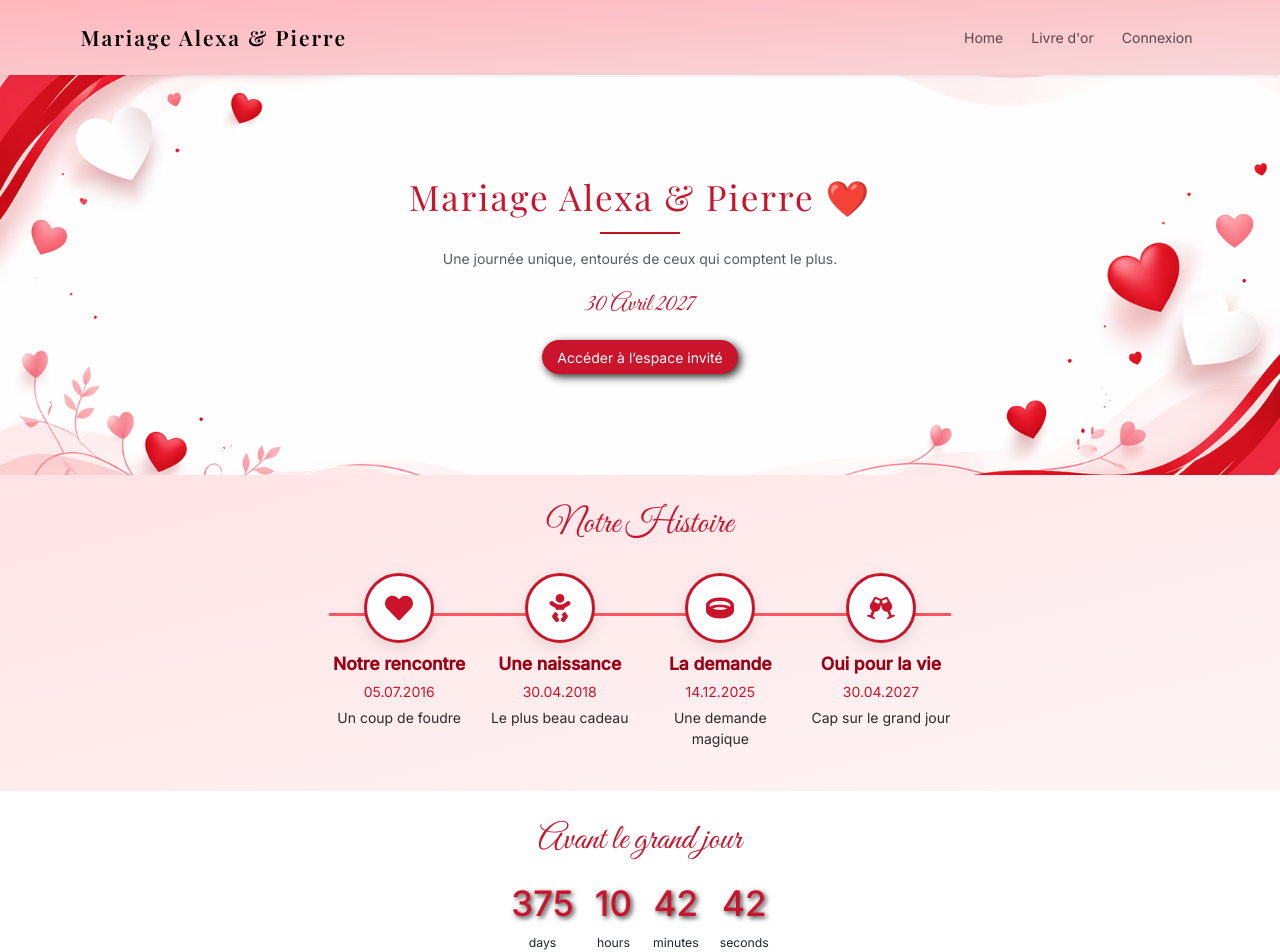
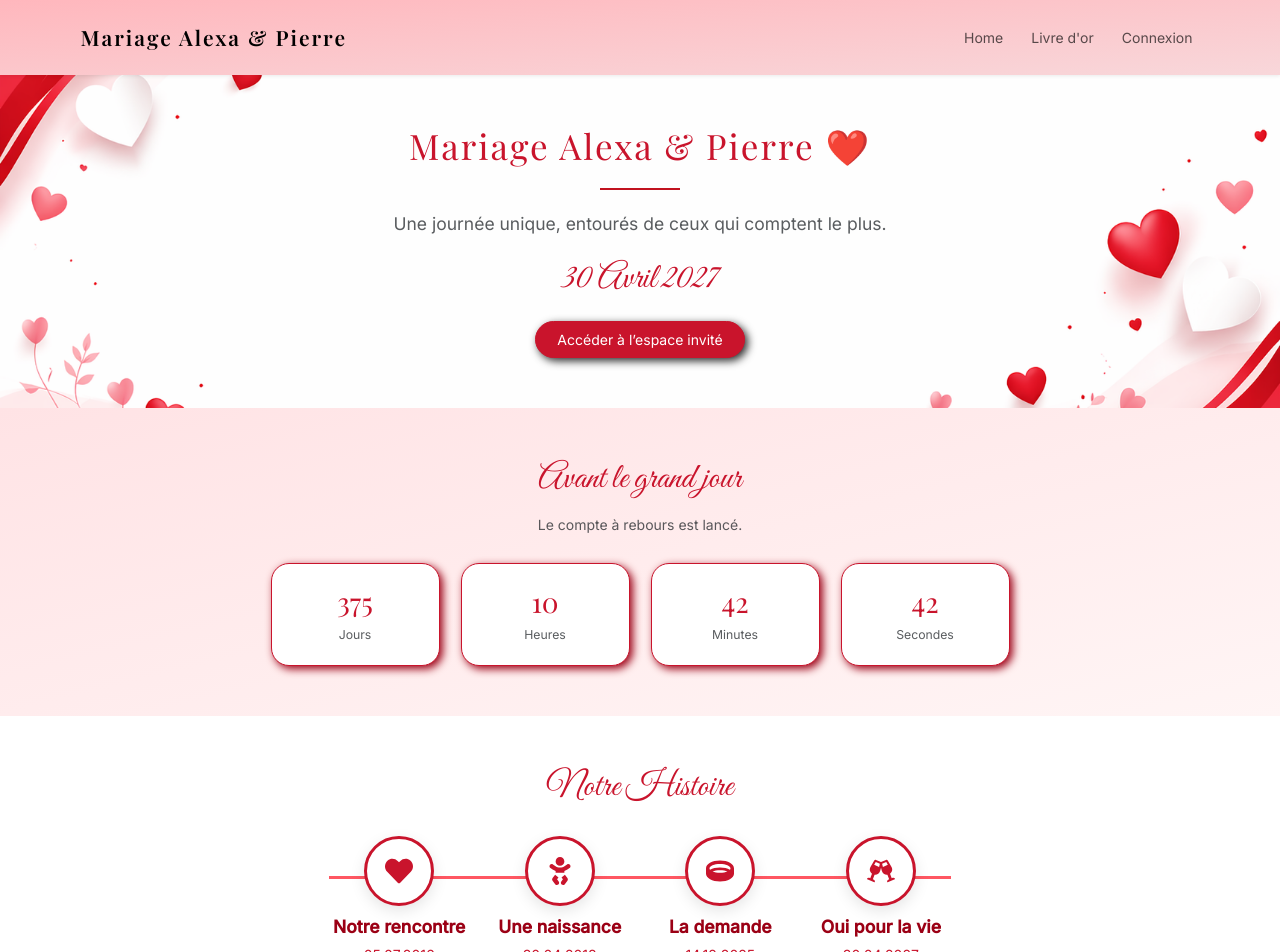
Before and after one commit to Piero13/wedding-app, a React (Vite) app: page / in a window 1280 px wide. Shown: the top 952 px of the page. Built offline with nearby package versions, Linux system fonts and the light colour scheme; no server answers; the database is empty.

Commit message:
update ux before deploy

```diff
--- a/src/features/goldenbook/GuestbookForm.jsx
+++ b/src/features/goldenbook/GuestbookForm.jsx
@@ -35,10 +35,11 @@ export default function GuestbookForm() {
   };
 
   return (
-    <Form onSubmit={handleSubmit} className="mb-4 w-100 w-md-75 me-md-4 d-flex flex-column">
+    <Form onSubmit={handleSubmit} className="mb-4 w-100 w-md-75 me-md-4 d-flex flex-column border border-primary p-3 rounded">
+      <h3 className="mb-3 fs-5 text-center text-lg-start">Laissez-nous un message</h3>
 
       <Form.Group className="mb-3">
-        <Form.Label className="mb-1">Prénom</Form.Label>
+        <Form.Label className="mb-1">Prénom *</Form.Label>
 
         <Form.Control
           placeholder="Prénom"
@@ -76,7 +77,7 @@ export default function GuestbookForm() {
       </Form.Group>
 
       <Form.Group className="mb-3">
-        <Form.Label className="mb-1">Message</Form.Label>
+        <Form.Label className="mb-1">Message *</Form.Label>
 
         <Form.Control
           placeholder="Votre message"
@@ -90,7 +91,9 @@ export default function GuestbookForm() {
         />
       </Form.Group>
 
-      <Button type="submit" disabled={!form.message} variant="primary" className="border-primaryDark bs-dark w-10 mx-auto mx-md-0 rounded-5">
+      <p className="mb-3 fs-7">* Champs obligatoires</p>
+
+      <Button type="submit" disabled={!form.message} variant="primary" className="border-primaryDark bs-dark w-10 mx-auto rounded-5">
         Envoyer
       </Button>
     </Form>
--- a/src/features/goldenbook/GuestbookList.jsx
+++ b/src/features/goldenbook/GuestbookList.jsx
@@ -46,7 +46,7 @@ export default function GuestbookList({ publicView = false }) {
   );
 
   return (
-    <div className="mt-4 w-100">
+    <div className="w-100">
       {messages.length === 0 && <p>Aucun message pour le moment</p>}
 
       {publicView && (
--- a/src/features/home/Countdown.jsx
+++ b/src/features/home/Countdown.jsx
@@ -1,5 +1,5 @@
 import { useEffect, useState } from "react";
-import { Container } from "react-bootstrap";
+import { Container, Row, Col, Card } from "react-bootstrap";
 
 export default function Countdown() {
   const weddingDate = new Date("2027-04-30T00:00:00");
@@ -14,10 +14,18 @@ export default function Countdown() {
       if (diff <= 0) return clearInterval(interval);
 
       setTimeLeft({
-        days: Math.floor(diff / (1000 * 60 * 60 * 24)),
-        hours: Math.floor((diff / (1000 * 60 * 60)) % 24),
-        minutes: Math.floor((diff / 1000 / 60) % 60),
-        seconds: Math.floor((diff / 1000) % 60),
+        Jours: Math.floor(
+          diff / (1000 * 60 * 60 * 24)
+        ),
+        Heures: Math.floor(
+          (diff / (1000 * 60 * 60)) % 24
+        ),
+        Minutes: Math.floor(
+          (diff / 1000 / 60) % 60
+        ),
+        Secondes: Math.floor(
+          (diff / 1000) % 60
+        ),
       });
     }, 1000);
 
@@ -26,17 +34,48 @@ export default function Countdown() {
   }, []);
 
   return (
-    <Container className="text-center py-5">
-      <h3 className="script fs-1 text-primary mb-4">Avant le grand jour</h3>
+    <section className="py-6 py-lg-8 bg-gradient-secondaryLight">
 
-      <div className="d-flex justify-content-center gap-4 countdown">
-        {Object.entries(timeLeft).map(([key, value]) => (
-          <div key={key}>
-            <h4 className="fs-1 shadow-text">{value}</h4>
-            <small>{key}</small>
-          </div>
-        ))}
-      </div>
-    </Container>
+      <Container>
+
+        <div className="text-center mb-5">
+          <h2 className="script text-primary fs-1 mb-3">
+            Avant le grand jour
+          </h2>
+
+          <p className="text-muted">
+            Le compte à rebours est lancé.
+          </p>
+        </div>
+
+        <Row className="g-4 justify-content-center">
+
+          {Object.entries(timeLeft).map(
+            ([key, value]) => (
+              <Col
+                xs={6}
+                md={2}
+                key={key}
+              >
+                <Card className="border-primary text-center p-4 h-100 countdown-card bs-primaryDark">
+
+                  <h2 className="text-primary mb-2">
+                    {value}
+                  </h2>
+
+                  <small className="text-muted">
+                    {key}
+                  </small>
+
+                </Card>
+              </Col>
+            )
+          )}
+
+        </Row>
+
+      </Container>
+
+    </section>
   );
 }
--- a/src/features/home/CoupleGallery.jsx
+++ b/src/features/home/CoupleGallery.jsx
@@ -41,12 +41,12 @@ export default function CoupleGallery() {
   if (!photos.length) return null;
 
   return (
-    <section className="py-6 bg-gradient-secondaryLight">
+    <section className="py-6 py-lg-8 bg-gradient-secondaryLight">
 
       <Container>
 
         {/* HEADER */}
-        <div className="text-center mb-5">
+        <div className="text-center mb-6 mb-lg-8">
 
           <div className="mb-3">
             <FaHeart
@@ -95,7 +95,7 @@ export default function CoupleGallery() {
                 }}
               >
                 <div
-                  className="couple-photo-card"
+                  className="couple-photo-card border border-primary bs-dark"
                   onClick={() =>
                     setSelectedIndex(index)
                   }
--- a/src/features/home/HeroBanner.jsx
+++ b/src/features/home/HeroBanner.jsx
@@ -4,43 +4,70 @@ import { Link } from "react-router-dom";
 import { motion } from "framer-motion";
 
 export default function HeroBanner({ guest }) {
-  const getRedirectPath = () => (guest ? "/guest" : "/login");
+  const getRedirectPath = () =>
+    guest ? "/guest" : "/login";
+
   const getLabel = () =>
-    guest ? "Accéder à mon espace" : "Accéder à l’espace invité";
+    guest
+      ? "Accéder à mon espace"
+      : "Accéder à l’espace invité";
 
   return (
-    <div className="hero-banner d-flex align-items-center text-center h-auto h-lg-18 py-6">
+    <section className="hero-banner d-flex align-items-center text-center min-vh-75 py-6 py-lg-8">
+
       <Container>
+
         <motion.h1
           className="hero-title text-primary mb-3"
           initial={{ opacity: 0, y: -30 }}
           animate={{ opacity: 1, y: 0 }}
+          transition={{ duration: 0.7 }}
         >
           Mariage Alexa & Pierre ❤️
         </motion.h1>
 
         <motion.div
-          className="divider mx-auto my-3"
+          className="divider mx-auto my-4"
           initial={{ scaleX: 0 }}
           animate={{ scaleX: 1 }}
+          transition={{ delay: 0.2 }}
         />
 
-        <motion.p className="text-muted mb-4">
+        <motion.p
+          className="text-muted fs-5 mb-4 mx-auto"
+          style={{ maxWidth: 620 }}
+          initial={{ opacity: 0 }}
+          animate={{ opacity: 1 }}
+          transition={{ delay: 0.35 }}
+        >
           Une journée unique, entourés de ceux qui comptent le plus.
         </motion.p>
 
-        <motion.h3 className="text-primary script mb-2">
+        <motion.h3
+          className="text-primary script mb-4 fs-1"
+          initial={{ opacity: 0 }}
+          animate={{ opacity: 1 }}
+          transition={{ delay: 0.5 }}
+        >
           30 Avril 2027
         </motion.h3>
 
-        <Button
-          as={Link}
-          to={getRedirectPath()}
-          className="cta-button mt-3 rounded-5 px-3 bs-dark"
+        <motion.div
+          initial={{ opacity: 0, y: 18 }}
+          animate={{ opacity: 1, y: 0 }}
+          transition={{ delay: 0.7 }}
         >
-          {getLabel()}
-        </Button>
+          <Button
+            as={Link}
+            to={getRedirectPath()}
+            className="cta-button rounded-pill px-4 py-2 bs-dark"
+          >
+            {getLabel()}
+          </Button>
+        </motion.div>
+
       </Container>
-    </div>
+
+    </section>
   );
 }
--- a/src/features/home/StoryTimeline.jsx
+++ b/src/features/home/StoryTimeline.jsx
@@ -32,7 +32,7 @@ const events = [
 
 export default function StoryTimeline() {
   return (
-    <section className="py-5 text-center bg-gradient-secondaryLight px-md-10 px-lg-25 w-100">
+    <section className="py-6 py-lg-8 text-center px-md-10 px-lg-25 w-100">
         <div className="d-flex flex-column align-items-center">
             <h3 className="timeline-title script text-primary mb-5 fs-1">
                 Notre Histoire
--- a/src/pages/Guest.jsx
+++ b/src/pages/Guest.jsx
@@ -3,14 +3,17 @@ import { Link } from "react-router-dom";
 import { FaRegImages } from "react-icons/fa";
 import { FaBookOpen } from "react-icons/fa6";
 import GuestUploadForm from "../features/goldenbook/GuestUploadForm";
+import { useAuth } from "../hooks/useAuth";
 
 export default function Guest() {
+  const {guest} = useAuth();
+  console.log(guest)
 
   return (
     <Container className="py-5 px-4 text-center d-flex flex-column align-items-center">
 
       <h2 className="mb-5 hero-title text-primary">
-        Bienvenue ❤️
+        Bienvenue {guest.name} ❤️
       </h2>
 
       <div className="w-18 p-3 pb-4 mb-4 rounded-3 border border-primary bg-white d-flex flex-column align-items-center">
--- a/src/pages/Home.jsx
+++ b/src/pages/Home.jsx
@@ -10,11 +10,11 @@ export default function Home() {
   const { guest } = useAuth();
 
   return (
-    <div>
+    <main>
       <HeroBanner guest={guest} />
+      <Countdown />
       <StoryTimeline />
-      <Countdown />
       <CoupleGallery />
-    </div>
+    </main>
   );
 }
--- a/src/styles/main.scss
+++ b/src/styles/main.scss
@@ -202,9 +202,20 @@ ul {
   }
 }
 
-.countdown h4 {
-  color: $primary;
+.min-vh-75 {
+  min-height: 75vh;
 }
+
+.countdown-card {
+  border-radius: 18px;
+  transition: all 0.25s ease;
+}
+
+.countdown-card:hover {
+  transform: translateY(-4px);
+}
+
+
 
 .shadow-text {
   text-shadow: 2px 2px 5px rgba(0, 0, 0, 0.8);
```
